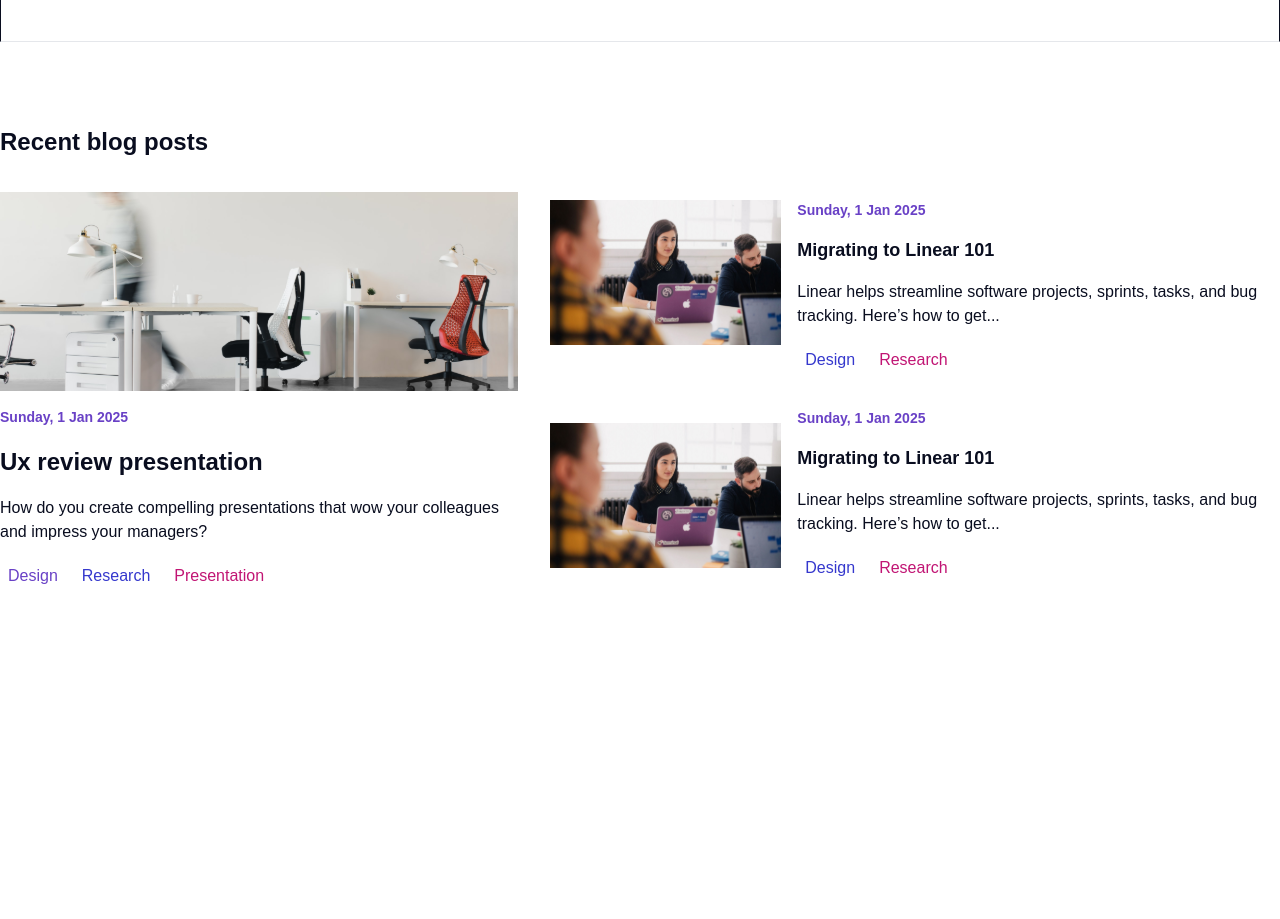
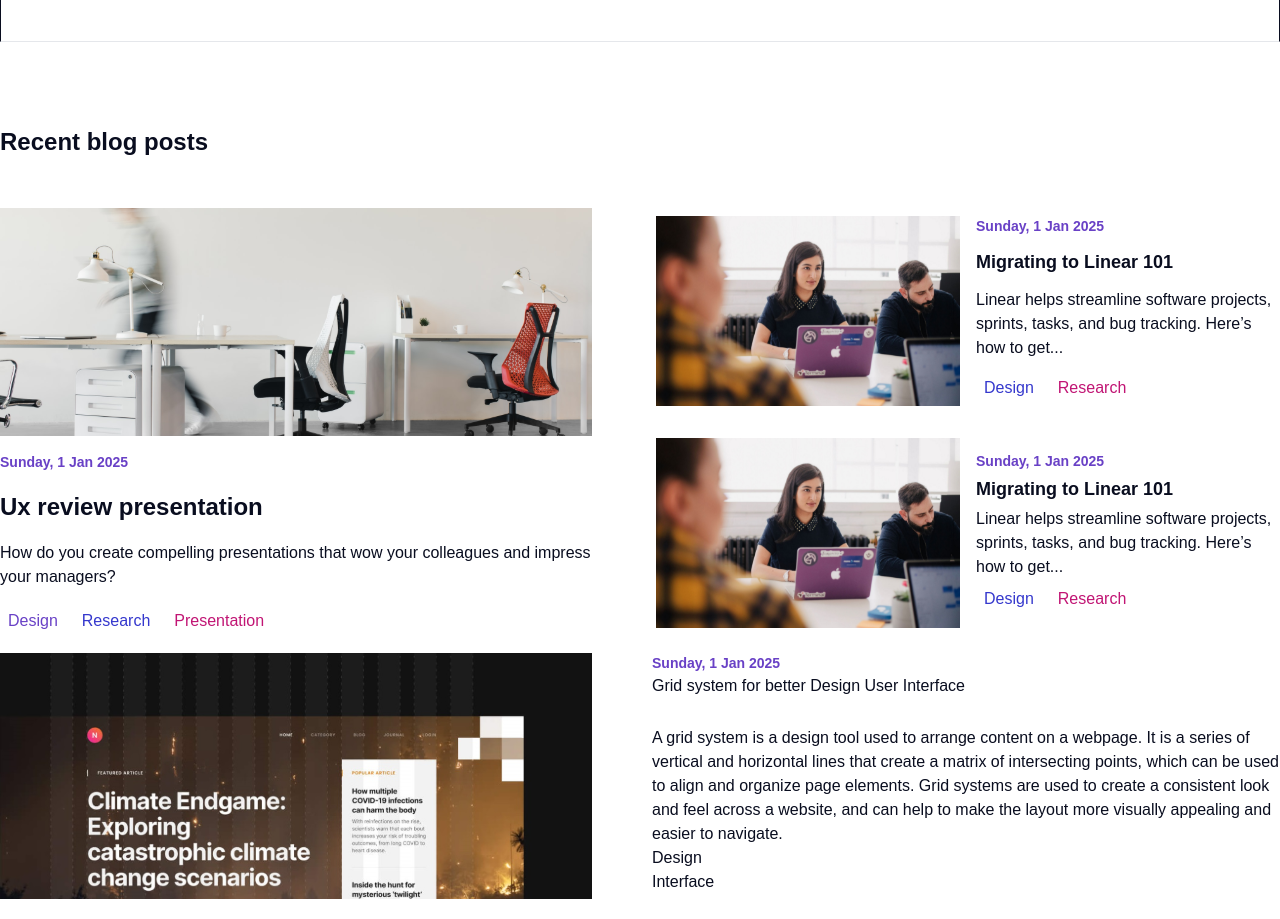
Before and after one commit to 120lennox/blog-frontend, a Next.js app in the folder blog/: page / in a window 1280 px wide. Shown: the part 400-1319 px from the top of the page. Before the commit the page ends 1012 px from the top, so only its background shows below. Built offline with nearby package versions, Linux system fonts and the light colour scheme.

Commit message:
created a new icons component

```diff
--- /dev/null
+++ b/blog/app/components/navigation/icons.tsx
@@ -0,0 +1,7 @@
+export const Arrow = {
+    src: "/arrow.svg",
+    alt: "arrow",
+    icon: <svg width="24" height="28" viewBox="0 0 24 28" fill="none" xmlns="http://www.w3.org/2000/svg">
+    <path d="M7 21L17 11M17 11H7M17 11V21" stroke="white" stroke-width="2" stroke-linecap="round" stroke-linejoin="round"/>
+    </svg>
+}
--- a/blog/app/components/recentPosts.tsx
+++ b/blog/app/components/recentPosts.tsx
@@ -1,12 +1,13 @@
 import Image from "next/image"
+import { Arrow } from "./navigation/icons"
 
 
 export default function RecentPost(){
     return <div className="">
-        <div>
+        <div className="flex flex-col space-y-4">
             <div className="text-[24px] font-semibold my-[32px]">Recent blog posts</div>
             <div className="flex flex-row gap-8 items-center">
-                <div className="min-h-[432] flex flex-col space-y-4">
+                <div className="min-h-[432] w-1/2 flex flex-col space-y-4">
                     <div>
                         <Image
                             src="/Image_svg.svg"
@@ -24,17 +25,17 @@ export default function RecentPost(){
                         <div className="bg-white text-[#C11574] rounded-full px-2 py-1 font-medium ">Presentation</div>
                     </div>
                 </div>
-                <div className="min-h-[432] flex flex-col space-y-8 items-center">
+                <div className="min-h-[432] w-1/2 flex flex-col space-y-8 items-center">
                     <div className="flex flex-row space-x-4">
-                        <div className="">
+                        <div className="w-1/2">
                             <Image
                                 src="/card_svg.svg"
                                 alt="test 2"
-                                width={320}
-                                height={432}
+                                width={350}
+                                height={2502}
                             />
                         </div>
-                        <div className="flex flex-col space-y-4">
+                        <div className="flex flex-col space-y-3 w-1/2">
                             <div className="text-[#6941C6] font-semibold text-[14px]">Sunday, 1 Jan 2025</div>
                             <div className="font-semibold text-[18px]">Migrating to Linear 101</div>
                             <div className="font-medium text-[16]">Linear helps streamline software projects, sprints, tasks, and bug tracking. Here’s how to get...</div>
@@ -45,15 +46,15 @@ export default function RecentPost(){
                         </div>
                     </div>
                     <div className="flex flex-row space-x-4 items-center">
-                        <div className="">
+                        <div className="w-1/2">
                             <Image
                                 src="/card_svg.svg"
                                 alt="test 2"
-                                width={320}
-                                height={200}
+                                width={350}
+                                height={250}
                             />
                         </div>
-                        <div className="flex flex-col space-y-4">
+                        <div className="flex flex-col space-y-1 w-1/2">
                             <div className="text-[#6941C6] font-semibold text-[14px]">Sunday, 1 Jan 2025</div>
                             <div className="font-semibold text-[18px]">Migrating to Linear 101</div>
                             <div className="font-medium text-[16]">Linear helps streamline software projects, sprints, tasks, and bug tracking. Here’s how to get...</div>
@@ -65,6 +66,31 @@ export default function RecentPost(){
                     </div>
                 </div>
             </div>
+            <div className="flex flex-row space-x-6">
+                <div className="w-1/2">
+                    <Image
+                        src="/Image2.svg"
+                        alt="image 2"
+                        width={592}
+                        height={246}
+
+                    />
+                </div>
+                <div className="w-1/2">
+                    <div className="text-[#6941C6] font-semibold text-[14px]">Sunday, 1 Jan 2025</div>
+                    <div>
+                        <div>Grid system for better Design User Interface</div>
+                        <div>
+                            {Arrow.icon}
+                        </div>
+                    </div>
+                    <div>A grid system is a design tool used to arrange content on a webpage. It is a series of vertical and horizontal lines that create a matrix of intersecting points, which can be used to align and organize page elements. Grid systems are used to create a consistent look and feel across a website, and can help to make the layout more visually appealing and easier to navigate.</div>
+                    <div>
+                        <div>Design</div>
+                        <div>Interface</div>
+                    </div>
+                </div>
+            </div>
         </div>
     </div>
 }
```
Also changed, not shown: blog/public/arrow.svg (added), blog/public/image2.svg (added).
